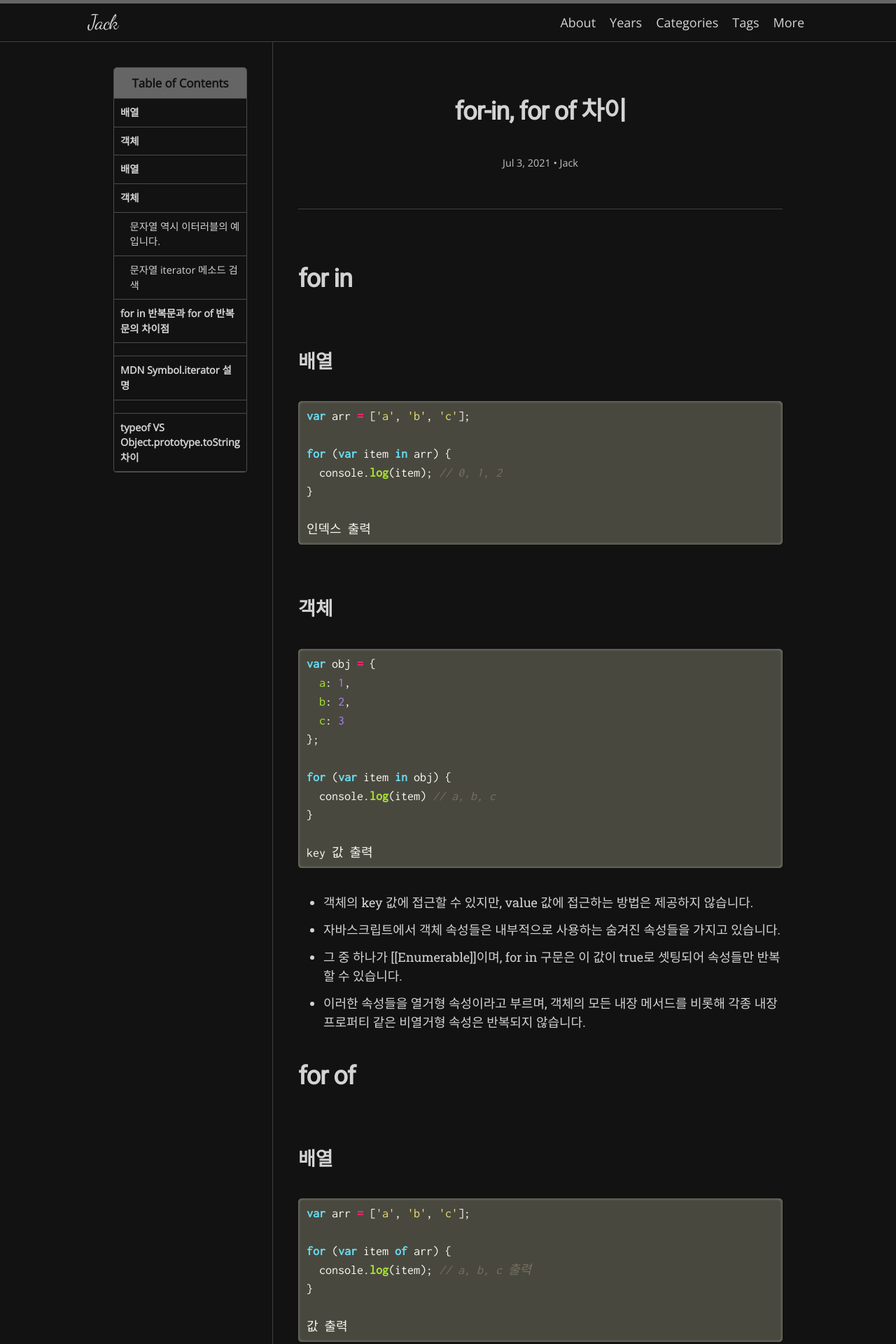
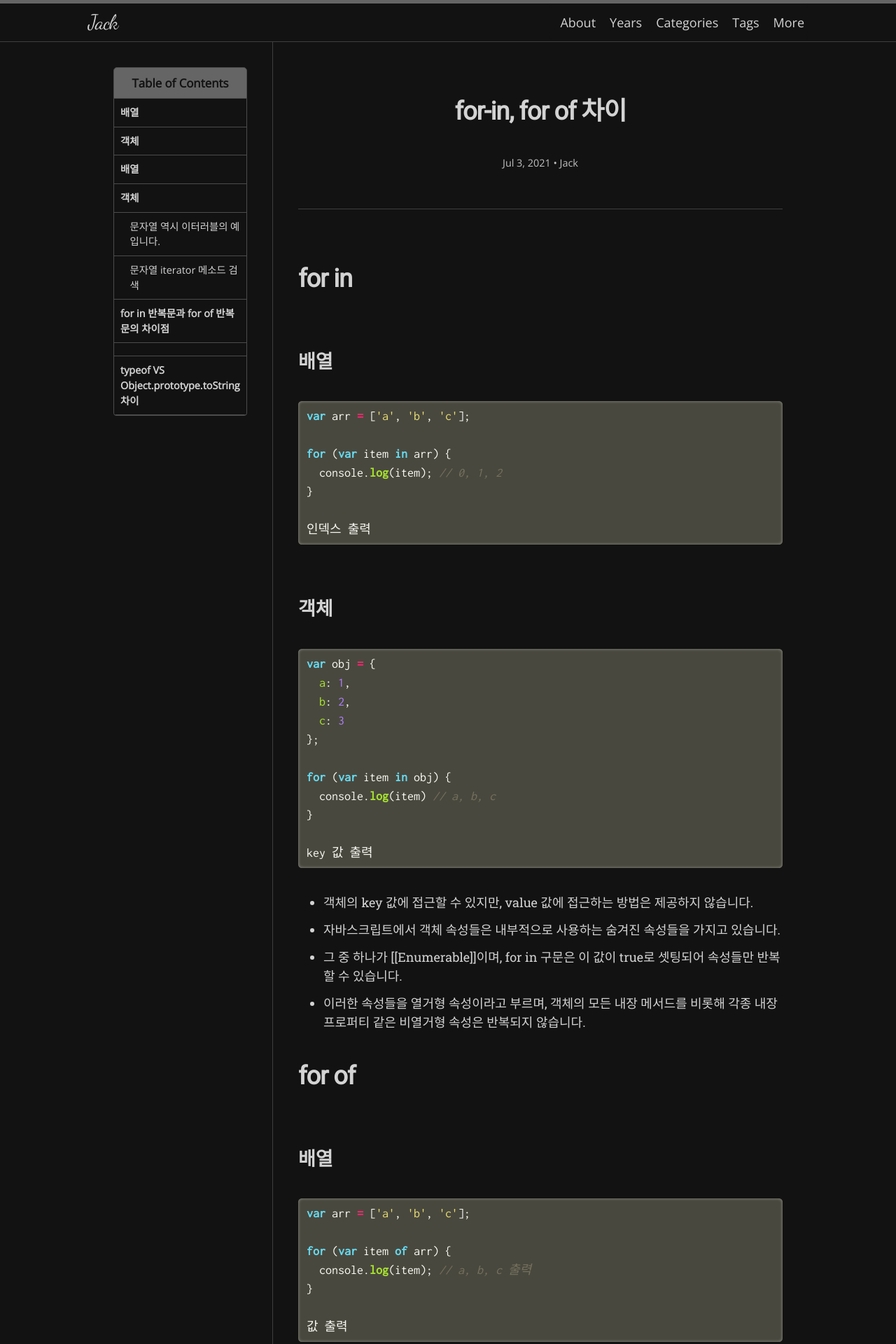
Before and after one commit to ha-jae-geun/jaegeunha94.github.io, a Jekyll site: the page built from _posts/2021-07-03-forin_forof.md, in a window 1280 px wide. Shown: the top 1920 px of the page at 70% size. Built offline with Jekyll 4.4.1, drawn with Linux system fonts in a browser that asks for light colours; nearby versions of some CDN libraries; some web fonts are replaced; some of the changed text lies outside the part shown.

Commit message:
Update 2021-07-03-forin_forof.md

```diff
--- a/_posts/2021-07-03-forin_forof.md
+++ b/_posts/2021-07-03-forin_forof.md
@@ -121,6 +121,6 @@ for(var value of test) {
 * 자바스크립트에서 build-in object 중 iterable 를 가지고 있는 객체는 Array, TypedArray, String, Map, Set
 
 
-## [MDN Symbol.iterator 설명](https://developer.mozilla.org/ko/docs/Web/JavaScript/Reference/Global_Objects/Symbol/iterator)
+
 
 ## [typeof VS Object.prototype.toString 차이](https://tonks.tistory.com/218)
```
